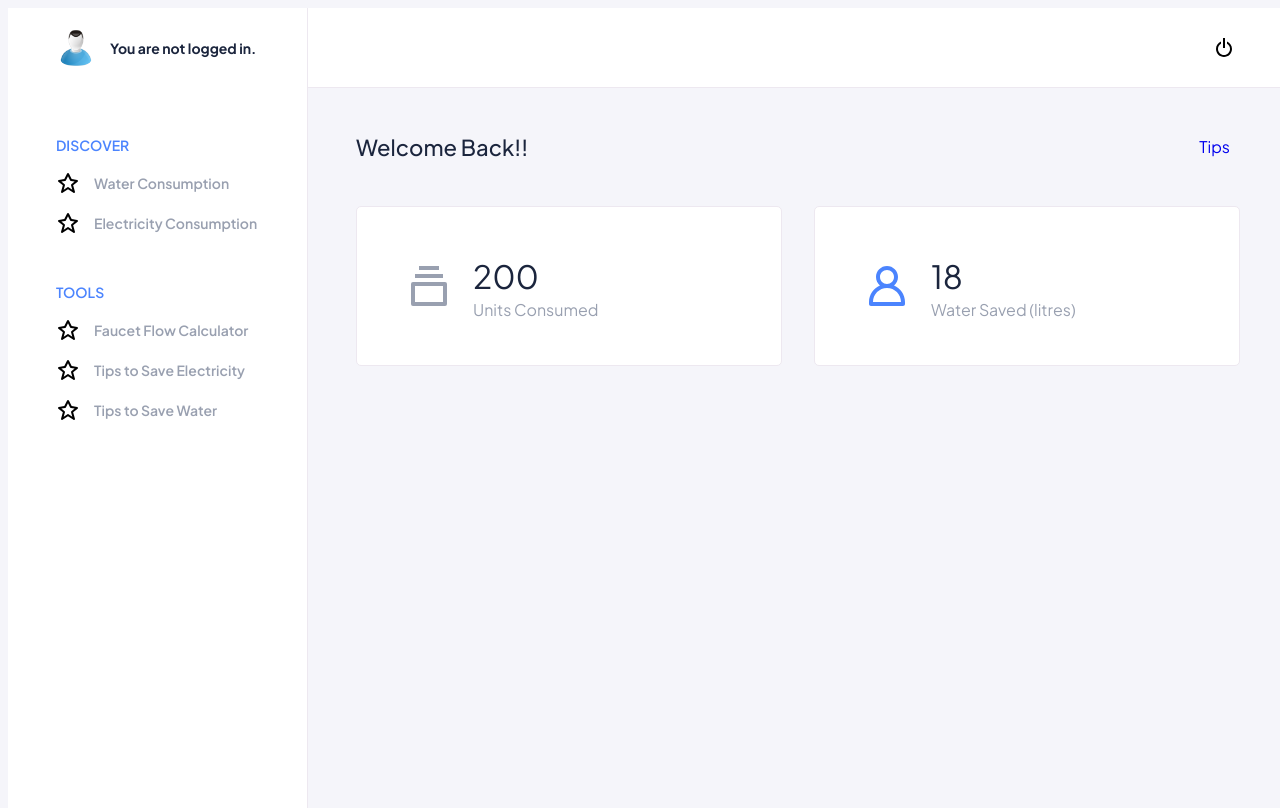
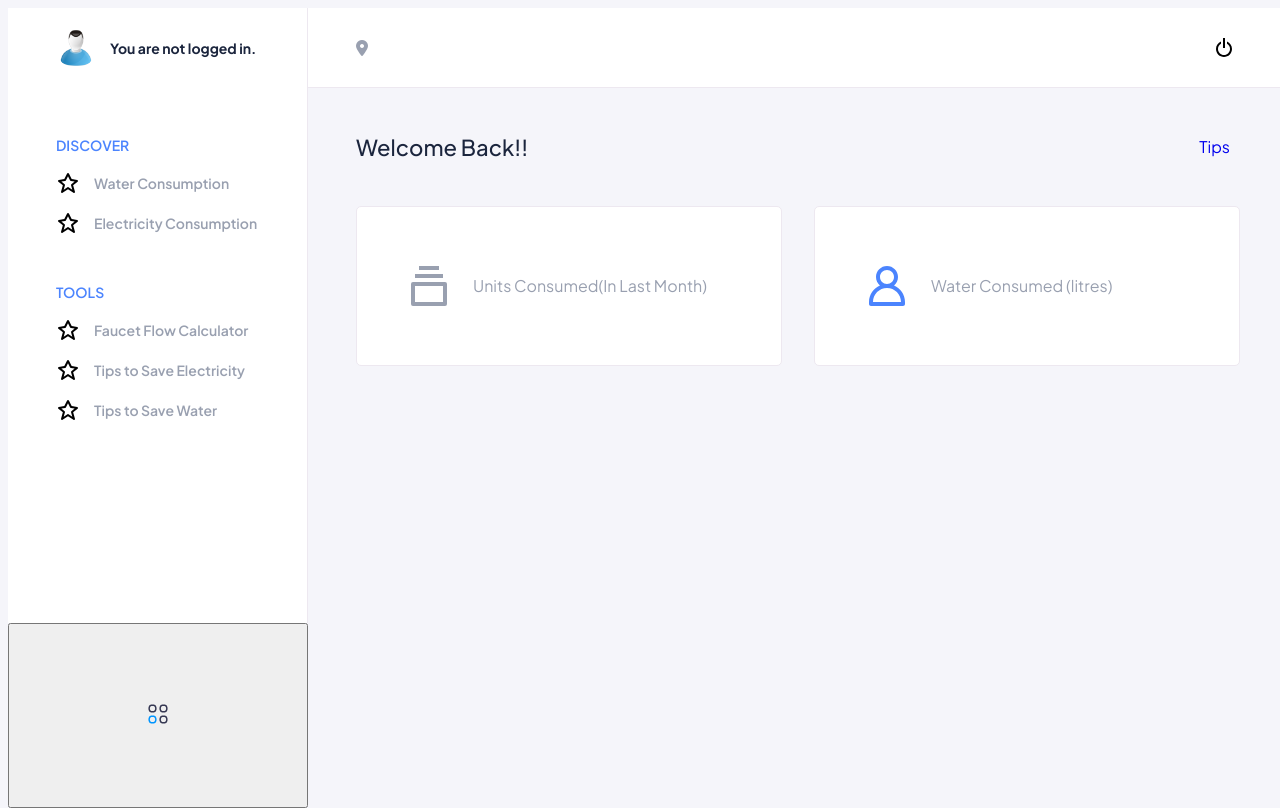
Before and after one commit to SarthakVitmal/Electricity-and-Water-Consumption-Tracking-Portal, a PHP site: page /dashboard.php in a window 1280 px wide. Run offline with PHP 8.4, Linux system fonts and the light colour scheme.

Commit message:
Add: menu toggle button and update search functionality

```diff
--- a/dashboard.php
+++ b/dashboard.php
@@ -17,17 +17,20 @@
 </head>
 <body>
     <div class="dashboard">
+        <button class="menu_toggle_btn" onClick="toggleMenu()" >
+            <svg width="24" height="24" viewBox="0 0 24 24" fill="none" xmlns="http://www.w3.org/2000/svg"><path d="M3.297 5.234a2.6 2.6 0 0 1 1.937-1.937 5.54 5.54 0 0 1 2.532 0 2.6 2.6 0 0 1 1.937 1.937c.195.833.195 1.7 0 2.532a2.6 2.6 0 0 1-1.937 1.937c-.833.195-1.7.195-2.532 0a2.6 2.6 0 0 1-1.937-1.937 5.55 5.55 0 0 1 0-2.532Z" stroke="#363853" stroke-width="1.5"/><path d="M3.297 16.234a2.6 2.6 0 0 1 1.937-1.937 5.55 5.55 0 0 1 2.532 0 2.6 2.6 0 0 1 1.937 1.937c.195.833.195 1.7 0 2.532a2.6 2.6 0 0 1-1.937 1.937c-.833.195-1.7.195-2.532 0a2.6 2.6 0 0 1-1.937-1.937 5.55 5.55 0 0 1 0-2.532Z" stroke="#0095FF" stroke-width="1.5"/><path d="M14.297 5.234a2.6 2.6 0 0 1 1.937-1.937 5.54 5.54 0 0 1 2.532 0 2.6 2.6 0 0 1 1.937 1.937c.195.833.195 1.7 0 2.532a2.6 2.6 0 0 1-1.937 1.937c-.833.195-1.7.195-2.532 0a2.6 2.6 0 0 1-1.937-1.937 5.55 5.55 0 0 1 0-2.532Zm0 11a2.6 2.6 0 0 1 1.937-1.937 5.55 5.55 0 0 1 2.532 0 2.6 2.6 0 0 1 1.937 1.937c.195.833.195 1.7 0 2.532a2.6 2.6 0 0 1-1.937 1.937c-.833.195-1.7.195-2.532 0a2.6 2.6 0 0 1-1.937-1.937 5.55 5.55 0 0 1 0-2.532Z" stroke="#363853" stroke-width="1.5"/></svg>
+        </button>
         <aside class="search-wrap">
             <div class="search">
                 <label for="search">
-
-                    <input type="text" id="search">
+                <i class="fa-solid fa-location-dot"></i>
+                    <p id="location" style="color:black;margin-left:5px"></p>
                 </label>
             </div>
 
-            <div class="user-actions" style="display:flex;cursor:">
+            <div class="user-actions" style="display:flex;">
                 <form action="logout.php" method="post">
-                <button type="submit" name="logout">
+                <button type="submit" name="logout" style="cursor:pointer;">
                     <svg xmlns="http://www.w3.org/2000/svg" width="24" height="24" viewBox="0 0 24 24"><path d="M12 21c4.411 0 8-3.589 8-8 0-3.35-2.072-6.221-5-7.411v2.223A6 6 0 0 1 18 13c0 3.309-2.691 6-6 6s-6-2.691-6-6a5.999 5.999 0 0 1 3-5.188V5.589C6.072 6.779 4 9.65 4 13c0 4.411 3.589 8 8 8z"/><path d="M11 2h2v10h-2z"/></svg>
                 </button>
                 <form>
@@ -139,39 +142,14 @@
                         </div>
 
                         <div class="box-content">
-                            <span class="big"></span>
-                            <?php
-                        session_start();
+                           <span class="big">
+                           <script>
+                               let data = localStorage.getItem('formData');
+                                data = JSON.parse(data);
+                                document.write(data.units_consumped)
+                           </script>
+                           </span>Units Consumed(In Last Month)
 
-                        if(isset($_SESSION['units_consumped'])) {
-                            $units_consumped = $_SESSION['units_consumped'];
-                        } else {
-                            if (isset($_SESSION['email'])) {
-                                include 'db.php';
-                                $email = $_SESSION['email'];
-
-                                $query = $con->prepare("SELECT units_consumped FROM user_electricityform_credentials WHERE email = ?");
-                                $query->bind_param("s", $email);
-                                $query->execute();
-                                $result = $query->get_result();
-
-                                if ($result->num_rows > 0) {
-                                    $row = $result->fetch_assoc();
-                                    $units_consumped = $row['units_consumped'];
-                                    $_SESSION['units_consumped'] = $units_consumped;
-                                } else {
-                                    $units_consumped = "Data not found.";
-                                }
-
-                                $query->close();
-                                $con->close();
-                            } else {
-                                $units_consumped = "You are not logged in.";
-                            }
-                        }
-                        ?>
-
-                           <span class="big"> 200 </span>Units Consumed
                         </div>
                     </div>
 
@@ -179,14 +157,28 @@
                         <div class="box-icon">
                             <svg xmlns="http://www.w3.org/2000/svg" width="24" height="24" viewBox="0 0 24 24"><path d="M3,21c0,0.553,0.448,1,1,1h16c0.553,0,1-0.447,1-1v-1c0-3.714-2.261-6.907-5.478-8.281C16.729,10.709,17.5,9.193,17.5,7.5 C17.5,4.468,15.032,2,12,2C8.967,2,6.5,4.468,6.5,7.5c0,1.693,0.771,3.209,1.978,4.219C5.261,13.093,3,16.287,3,20V21z M8.5,7.5 C8.5,5.57,10.07,4,12,4s3.5,1.57,3.5,3.5S13.93,11,12,11S8.5,9.43,8.5,7.5z M12,13c3.859,0,7,3.141,7,7H5C5,16.141,8.14,13,12,13z"/></svg>
                         </div>
-
                         <div class="box-content">
-                            <span class="big">18</span>
-                            Water Saved (litres)
+                            <span class="big">
+                            <script>
+                            let data2 = localStorage.getItem('water_data');
+                            data2 = JSON.parse(data2);
+                            document.write(data2.shower_frequency * 15 + data2.machine_runtime * 8 + data2.utensils * 2);
+                            </script>
+                            </span>
+                            Water Consumed (litres)
                         </div>
                     </div>
                 </section>
         </main>
     </div>
+  <script>
+// responcive
+
+const toggleMenu =() =>{
+    console.log('menu toggle triggered')
+    document.querySelector('.dashboard').classList.toggle('toggle_active');
+}
+
+    </script>
 </body>
 </html>
```
